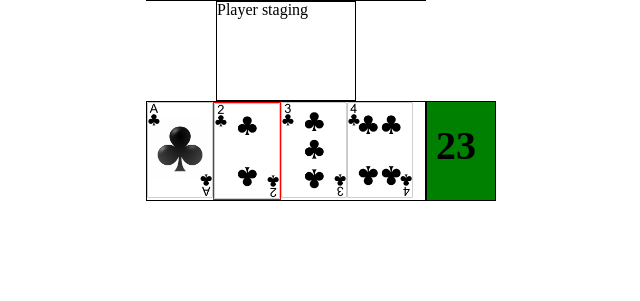
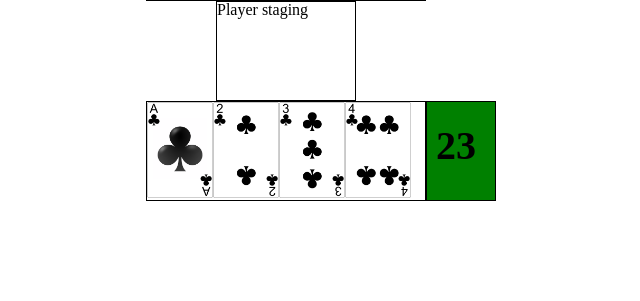
Before and after one commit to sareh/pasur, a PHP site: page / in a window 1280 px wide. Shown: the part 499-800 px from the top of the page, without its empty margins (294-934 px from the left). Run offline with PHP 8.4, Linux system fonts and the light colour scheme; some libraries are stand-ins or nearby versions.

Commit message:
Changed CSS so that red border only occurs on .card.clickable.highlight

```diff
--- a/css/style.css
+++ b/css/style.css
@@ -31,7 +31,7 @@ h1{
   width: 100%;
 }
 
-.card.highlight {
+.card.clickable.highlight {
   border: 1px solid red;
 }
 
```
